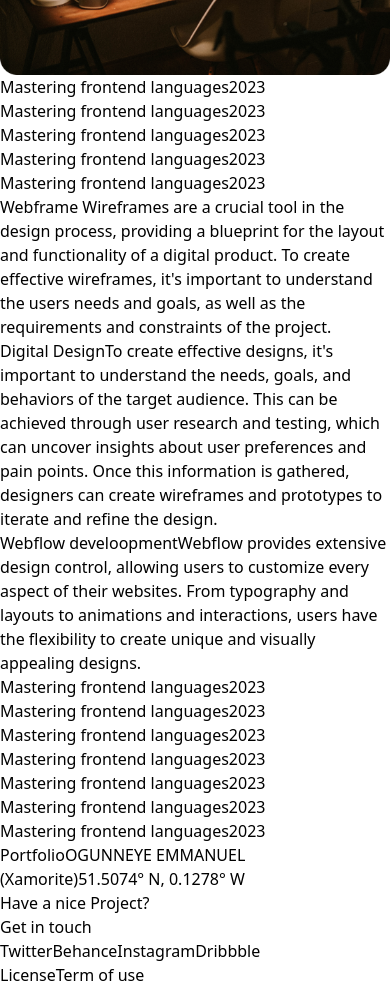
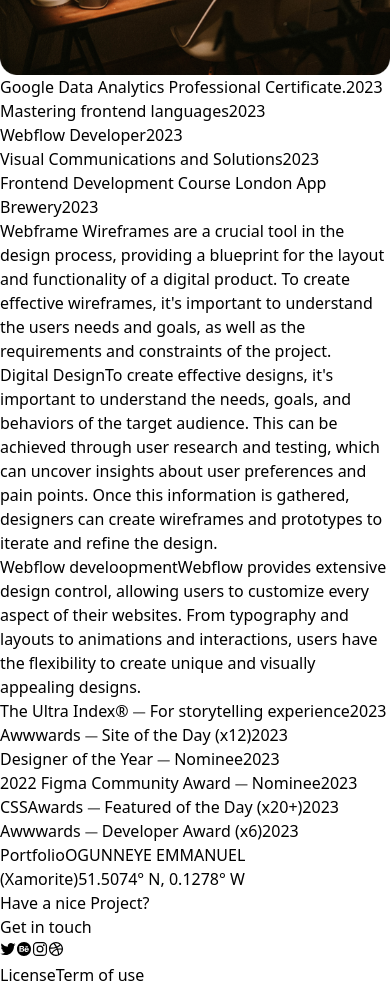
Before and after one commit to xamorite/Xamorite.com, a React (Vite) app: page /about in a window 390 px wide. Shown: the part 1400-2387 px from the top of the page. Built offline with nearby package versions, Linux system fonts and the light colour scheme.

Commit message:
responsive font

```diff
--- a/src/components/About/About.jsx
+++ b/src/components/About/About.jsx
@@ -24,11 +24,11 @@
          </h1>
         <img src = {Abou} alt = "workspace" ></img>
         <ul className="mt-[13vh]">
+          <li className="flex row justify-between h-auto my-[5vh] pb-[5vh] border-b-[.3vh] border-slate-700 align-center"><span>Google Data Analytics Professional Certificate.</span><span>2023</span></li>
           <li className="flex row justify-between h-auto my-[5vh] pb-[5vh] border-b-[.3vh] border-slate-700 align-center"><span>Mastering frontend languages</span><span>2023</span></li>
-          <li className="flex row justify-between h-auto my-[5vh] pb-[5vh] border-b-[.3vh] border-slate-700 align-center"><span>Mastering frontend languages</span><span>2023</span></li>
-          <li className="flex row justify-between h-auto my-[5vh] pb-[5vh] border-b-[.3vh] border-slate-700 align-center"><span>Mastering frontend languages</span><span>2023</span></li>
-          <li className="flex row justify-between h-auto my-[5vh] pb-[5vh] border-b-[.3vh] border-slate-700 align-center"><span>Mastering frontend languages</span><span>2023</span></li>
-          <li className="flex row justify-between h-auto my-[5vh] pb-[5vh] border-b-[.3vh] border-slate-700 align-center"><span>Mastering frontend languages</span><span>2023</span></li>
+          <li className="flex row justify-between h-auto my-[5vh] pb-[5vh] border-b-[.3vh] border-slate-700 align-center"><span>Webflow Developer</span><span>2023</span></li>
+          <li className="flex row justify-between h-auto my-[5vh] pb-[5vh] border-b-[.3vh] border-slate-700 align-center"><span>Visual Communications and Solutions</span><span>2023</span></li>
+          <li className="flex row justify-between h-auto my-[5vh] pb-[5vh] border-b-[.3vh] border-slate-700 align-center"><span>Frontend Development Course London App Brewery</span><span>2023</span></li>
         </ul>
 
         <ul className="mt-[15vh]">
@@ -41,13 +41,12 @@
         </ul>
 
         <ul className="mt-[13vh]">
-          <li className="flex row justify-between h-auto my-[5vh] pb-[1vh] border-b-[.3vh] border-slate-700 align-center"><span>Mastering frontend languages</span><span>2023</span></li>
-          <li className="flex row justify-between h-auto my-[5vh] pb-[1vh] border-b-[.3vh] border-slate-700 align-center"><span>Mastering frontend languages</span><span>2023</span></li>
-          <li className="flex row justify-between h-auto my-[5vh] pb-[1vh] border-b-[.3vh] border-slate-700 align-center"><span>Mastering frontend languages</span><span>2023</span></li>
-          <li className="flex row justify-between h-auto my-[5vh] pb-[1vh] border-b-[.3vh] border-slate-700 align-center"><span>Mastering frontend languages</span><span>2023</span></li>
-          <li className="flex row justify-between h-auto my-[5vh] pb-[1vh] border-b-[.3vh] border-slate-700 align-center"><span>Mastering frontend languages</span><span>2023</span></li>
-          <li className="flex row justify-between h-auto my-[5vh] pb-[1vh] border-b-[.3vh] border-slate-700 align-center"><span>Mastering frontend languages</span><span>2023</span></li>
-          <li className="flex row justify-between h-auto my-[5vh] pb-[1vh] border-b-[.3vh] border-slate-700 align-center"><span>Mastering frontend languages</span><span>2023</span></li>
+          <li className="flex row justify-between h-auto my-[5vh] pb-[1vh] border-b-[.3vh] border-slate-700 align-center"><span>The Ultra Index® ⏤ For storytelling experience</span><span>2023</span></li>
+          <li className="flex row justify-between h-auto my-[5vh] pb-[1vh] border-b-[.3vh] border-slate-700 align-center"><span>Awwwards ⏤ Site of the Day (x12)</span><span>2023</span></li>
+          <li className="flex row justify-between h-auto my-[5vh] pb-[1vh] border-b-[.3vh] border-slate-700 align-center"><span>Designer of the Year ⏤ Nominee</span><span>2023</span></li>
+          <li className="flex row justify-between h-auto my-[5vh] pb-[1vh] border-b-[.3vh] border-slate-700 align-center"><span>2022 Figma Community Award ⏤ Nominee</span><span>2023</span></li>
+          <li className="flex row justify-between h-auto my-[5vh] pb-[1vh] border-b-[.3vh] border-slate-700 align-center"><span>CSSAwards ⏤ Featured of the Day (x20+)</span><span>2023</span></li>
+          <li className="flex row justify-between h-auto my-[5vh] pb-[1vh] border-b-[.3vh] border-slate-700 align-center"><span>Awwwards ⏤ Developer Award (x6)</span><span>2023</span></li>
         </ul>
 
     </div>
--- a/src/components/Footer.jsx
+++ b/src/components/Footer.jsx
@@ -18,11 +18,11 @@
         <p className="text-gray-400 ">Have a nice Project?</p>
         <p className="text-4xl">Get in touch</p>
       </div>
-      <div className="flex justify-center gap-10 text-gray-400 py-2">
-        <Link>Twitter</Link>
-        <Link>Behance</Link>
-        <Link>Instagram</Link>
-        <Link>Dribbble</Link>
+      <div className="flex justify-center gap-10 text-gray-400 py-2 text-3xl">
+        <Link to={''}><ion-icon name="logo-twitter"></ion-icon></Link>
+        <Link><ion-icon name="logo-behance"></ion-icon></Link>
+        <Link><ion-icon name="logo-instagram"></ion-icon></Link>
+        <Link><ion-icon name="logo-dribbble"></ion-icon></Link>
       </div>
       <div className="flex justify-center gap-4">
         <span>License</span>
--- a/src/components/Header.jsx
+++ b/src/components/Header.jsx
@@ -89,13 +89,13 @@
 
     </div>
     {isHidden && (<div className=' backdrop-blur-md bg-white md:bg-[#000000] md:bg-opacity-[3%] w-[50vw] p-[5%] ms-auto me-[4vw] leading-loose justify-center rounded-lg overflow-x-hidden '>
-      <div className='ms-auto cursor-pointer' onClick={closeContact}>
+      <div className='ms-auto cursor-pointer text-3xl' onClick={closeContact}>
       <ion-icon name='close'  ></ion-icon>
       </div>
-    <form action="Contact" className='mx-auto h-[80vh] md:h-auto'>  Hi, my name is <input type="text" placeholder='xamorite' />,you can answer <br />
-       me on this email <input type="email" placeholder='xamorite@gmail.com' /> i am looking <br />
-      for help with a <input type="text" placeholder='mobile app development' />My budget is <br />$
-      <input type="number" placeholder='850000' /><br />and i need it to be done by <input type="text" className='mb-[3vh]' placeholder="12th of august"/><br />
+    <form action="Contact" className='mx-auto h-[80vh] md:h-auto'>  Hi, my name is <input type="text" placeholder='xamorite' className='inputes' />,you can answer <br />
+       me on this email <input type="email" placeholder='xamorite@gmail.com' className='inputes' /> i am looking <br />
+      for help with a <input type="text" placeholder='mobile app development' className='inputes' />My budget is <br />$
+      <input type="number" placeholder='850000' className='inputes' /><br />and i need it to be done by <input type="text" className='mb-[3vh] inputes' placeholder="12th of august" /><br />
       <button className='bg-black text-white px-3 py-2 rounded-full' >Contact us</button>
       </form>
           </div>)}
--- a/src/index.css
+++ b/src/index.css
@@ -6,4 +6,7 @@
     .works{
         @apply aspect-video w-40 md:w-64 mx-auto
     }
+    .inputes{
+        @apply bg-transparent
+    }
 }
```
